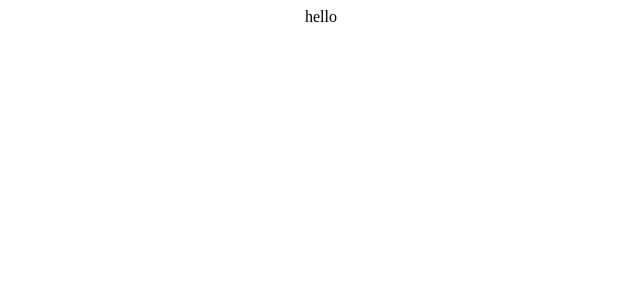
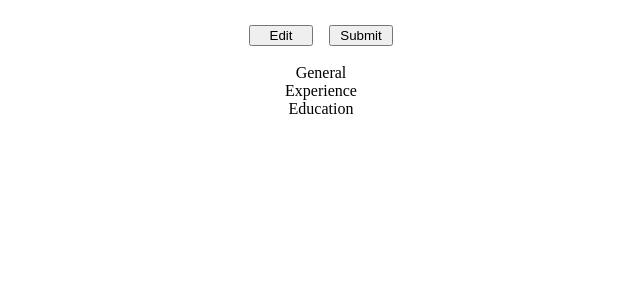
Before and after one commit to anthony-hsu/cv-project, a React (Create React App) app: page / in a window 1280 px wide. Shown: the top 300 px of the page, without its empty margins (319-959 px from the left). Built offline with nearby package versions, Linux system fonts and the light colour scheme.

Commit message:
Add CV Components

```diff
--- a/src/App.css
+++ /dev/null
@@ -1,3 +0,0 @@
-.App {
-  text-align: center;
-}
--- a/src/App.js
+++ b/src/App.js
@@ -1,11 +1,23 @@
-import './App.css';
+import React, { Component } from "react";
+import CVForm from "./components/CVForm";
+import "./styles/App.css";
 
-function App() {
-  return (
-    <div className="App">
-      hello
-    </div>
-  );
+class App extends Component {
+  render() {
+    return (
+      <div className="App">
+        <form className="form-container">
+          <div className="buttons-container">
+            <button>Edit</button>
+            <button>Submit</button>
+          </div>
+          <div className="cv-contents">
+            <CVForm />
+          </div>
+        </form>
+      </div>
+    );
+  }
 }
 
 export default App;
--- /dev/null
+++ b/src/components/CVForm.js
@@ -0,0 +1,18 @@
+import React, { Component } from 'react'
+import General from './General'
+import Experience from './Experience'
+import Education from './Education'
+
+class CVForm extends Component {
+  render() {
+    return (
+      <div>
+        <General />
+        <Experience />
+        <Education />
+      </div>
+    )
+  }
+}
+
+export default CVForm
--- /dev/null
+++ b/src/components/Education.js
@@ -0,0 +1,11 @@
+import React, { Component } from 'react'
+
+class Education extends Component {
+  render() {
+    return (
+      <div>Education</div>
+    )
+  }
+}
+
+export default Education
--- /dev/null
+++ b/src/components/Experience.js
@@ -0,0 +1,11 @@
+import React, { Component } from 'react'
+
+class Experience extends Component {
+  render() {
+    return (
+      <div>Experience</div>
+    )
+  }
+}
+
+export default Experience
--- /dev/null
+++ b/src/components/General.js
@@ -0,0 +1,11 @@
+import React, { Component } from 'react'
+
+class General extends Component {
+  render() {
+    return (
+      <div>General</div>
+    )
+  }
+}
+
+export default General
--- /dev/null
+++ b/src/styles/App.css
@@ -0,0 +1,27 @@
+.App {
+  text-align: center;
+}
+
+.form-container {
+  display: flex;
+  flex-direction: column;
+  height: 100vh;
+}
+
+.cv-contents {
+  flex: 20 0 auto;
+  display: flex;
+  flex-direction: column;
+}
+
+.buttons-container {
+  flex: 1 0 auto;
+  display: flex;
+  gap: 1rem;
+  justify-content: center;
+  align-items: center;
+}
+
+.buttons-container button {
+  width: 4rem;
+}
```
Also changed, not shown: public/manifest.json.
